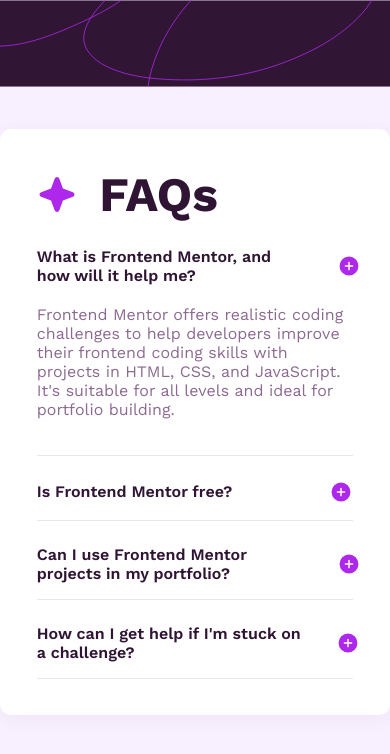
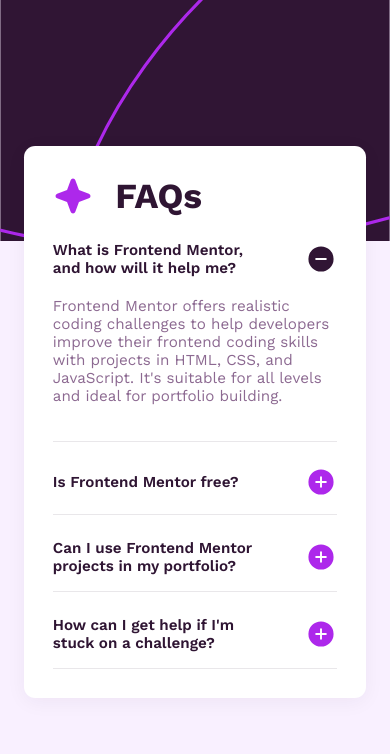
Before and after one commit to elyjuh/faq-accordion, a plain HTML site: page index.html in a window 390 px wide. Drawn offline with nearby package versions, Linux system fonts and the light colour scheme.

Commit message:
Fixed the Toggle Icon's Scalability Bug

```diff
--- a/index.html
+++ b/index.html
@@ -17,10 +17,7 @@
            <details open>
                 <summary>
                     <span>What is Frontend Mentor, and how will it help me?</span>
-                    <div class="icon-toggle">
-                        <img src="assets/images/icon-plus.svg" alt="plus" class="icon plus-icon" />
-                        <img src="assets/images/icon-minus.svg" alt="minus" class="icon minus-icon" />
-                    </div>
+                    <img src="assets/images/icon-minus.svg" alt="detail-icon" class="detail-icon" />
                 </summary>
 
                 <div class="details-content">
@@ -35,10 +32,7 @@
             <details>
                 <summary>
                     <span>Is Frontend Mentor free?</span>
-                    <div class="icon-toggle">
-                        <img src="assets/images/icon-plus.svg" alt="plus" class="icon plus-icon" />
-                        <img src="assets/images/icon-minus.svg" alt="minus" class="icon minus-icon" />
-                    </div>
+                    <img src="assets/images/icon-plus.svg" alt="detail-icon" class="detail-icon" />
                 </summary>
                 <div class="details-content">
                     <p>
@@ -51,10 +45,7 @@
             <details>
                 <summary>
                     <span>Can I use Frontend Mentor projects in my portfolio?</span>
-                    <div class="icon-toggle">
-                        <img src="assets/images/icon-plus.svg" alt="plus" class="icon plus-icon" />
-                        <img src="assets/images/icon-minus.svg" alt="minus" class="icon minus-icon" />
-                    </div>
+                    <img src="assets/images/icon-plus.svg" alt="detail-icon" class="detail-icon" />
                 </summary>
                 <div class="details-content">
                     <p>
@@ -67,16 +58,13 @@
             <details>
                 <summary>
                     <span>How can I get help if I'm stuck on a challenge?</span>
-                    <div class="icon-toggle">
-                        <img src="assets/images/icon-plus.svg" alt="plus" class="icon plus-icon" />
-                        <img src="assets/images/icon-minus.svg" alt="minus" class="icon minus-icon" />
-                    </div>
+                    <img src="assets/images/icon-plus.svg" alt="detail-icon" class="detail-icon" />
                 </summary>
                 <div class="details-content">
                     <p>
-                        The best place to get help is inside Frontend Mentor's Discord community. There's a help
-                        channel where you can ask questions and seek support from other community members.
-                    </p>
+                    The best place to get help is inside Frontend Mentor's Discord community. There's a help
+                    channel where you can ask questions and seek support from other community members.
+                </p>
                 </div>
             </details>
         </main>
--- a/script.js
+++ b/script.js
@@ -1,14 +1,11 @@
 document.querySelectorAll("details").forEach(detail => {
-    const plusIcon = detail.querySelector(".plus-icon");
-    const minusIcon = detail.querySelector(".minus-icon");
+    const icon = detail.querySelector(".detail-icon");
 
     detail.addEventListener("toggle", () => {
         if (detail.open) {
-            plusIcon.style.opacity = "0";
-            minusIcon.style.opacity = "1";
+            icon.src =  "assets/images/icon-minus.svg";
         } else {
-            plusIcon.style.opacity = "1";
-            minusIcon.style.opacity = "0";
+            icon.src =  "assets/images/icon-plus.svg";
         }
     });
 });
--- a/style.css
+++ b/style.css
@@ -9,7 +9,7 @@
     --purple-900: hsl(275, 40%, 15%);
     --purple-950: hsl(292, 42%, 14%);
 
-    --fs-p: 16px;
+    --fs-p: 1rem;
     --fw-400: 400;
     --fw-600: 600;
     --fw-700: 700;
@@ -69,29 +69,6 @@
     font-size: 3rem;
 }
 
-.icon-toggle {
-    position: relative;
-    width: 24px;
-    height: 24px;
-}
-
-.icon-toggle .icon {
-    position: absolute;
-    top: 0;
-    left: 0;
-    width: 24px;
-    height: 24px;
-    transition: opacity 0.3s ease;
-}
-
-.plus-icon {
-    opacity: 1;
-}
-
-.minus-icon {
-    opacity: 0;
-}
-
 details {
     width: 100%;
     border-bottom: 1px solid hsla(275, 40%, 15%, 0.1);
@@ -107,6 +84,10 @@
     overflow: hidden;
     transition: max-height 0.3s ease;
     opacity: 0;
+}
+
+details[open] .detail-icon {
+    transform: rotate(180deg);
 }
 
 details[open] .details-content {
@@ -148,4 +129,34 @@
     width: 24px;
     height: 24px;
     flex-shrink: 0;
+    transition: transform 0.3s ease;
 }
+
+@media (max-width: 769px) {
+    .background {
+        background-image: url("assets/images/background-pattern-mobile.svg");
+        background-size: contain;
+        padding: 2rem 1.5rem;
+    }
+
+    main {
+        padding: 1.8rem;
+    }
+
+    .heading h1 {
+        font-size: 2.2rem;
+    }
+
+    span {
+        font-size: 0.95rem;
+    }
+
+    p {
+        font-size: 0.95rem;
+    }
+
+    .detail-icon {
+        width: 32px;
+        height: 32px;
+    }
+}
```
Also changed, not shown: design/active-states.jpg (deleted), design/desktop-design.jpg (deleted), design/mobile-design.jpg (deleted).
